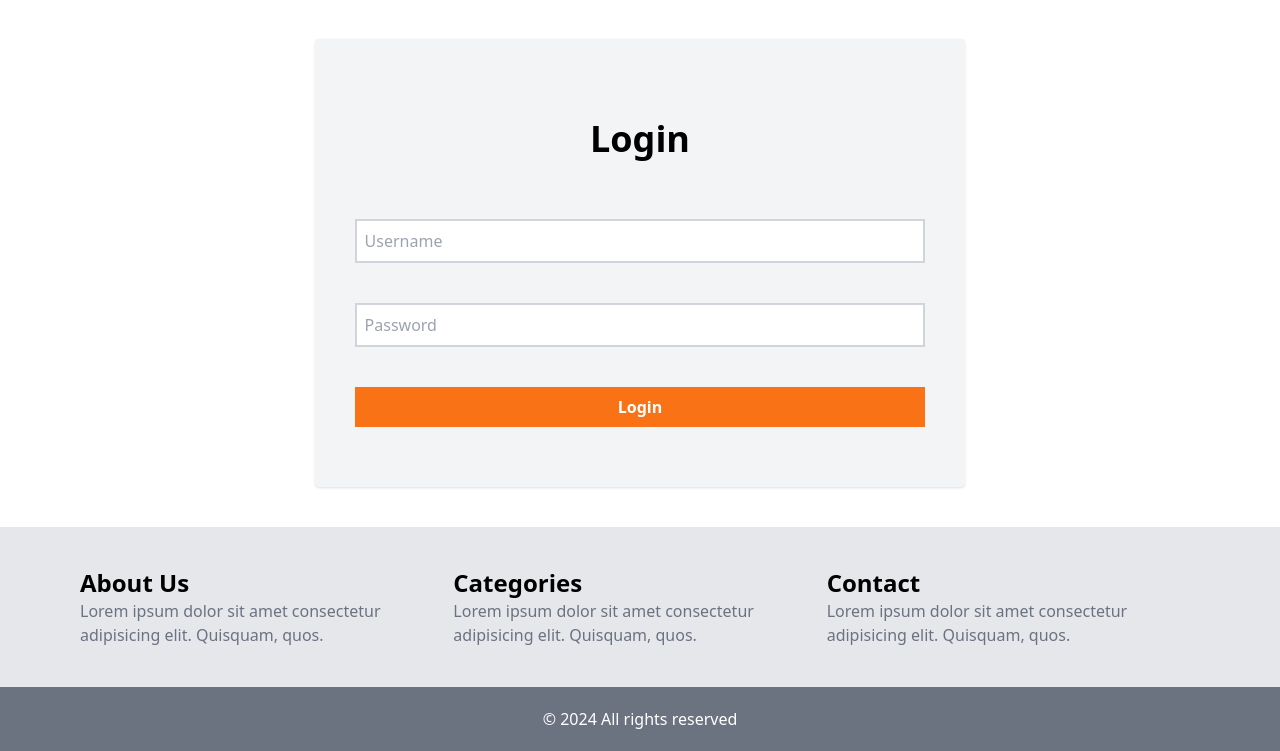
After one commit to sudipparajulee/bca4th2078SMC, a PHP site: page /login.php in a window 1280 px wide. The commit adds this page. Shown: the part 301-1052 px from the top of the page. Run offline with PHP 8.4, Linux system fonts and the light colour scheme; some libraries are stand-ins or nearby versions.

Commit message:
header and footer

```diff
--- /dev/null
+++ b/includes/footer.php
@@ -0,0 +1,25 @@
+
+<footer>
+        <div class="grid grid-cols-3 gap-15 bg-gray-200 mt-10 py-10 px-20">
+            <div>
+                <h1 class="text-2xl font-bold">About Us</h1>
+                <p class="text-gray-500">Lorem ipsum dolor sit amet consectetur adipisicing elit. Quisquam, quos.</p>
+            </div>
+
+            <div>
+                <h1 class="text-2xl font-bold">Categories</h1>
+                <p class="text-gray-500">Lorem ipsum dolor sit amet consectetur adipisicing elit. Quisquam, quos.</p>
+            </div>
+
+            <div>
+                <h1 class="text-2xl font-bold">Contact</h1>
+                <p class="text-gray-500">Lorem ipsum dolor sit amet consectetur adipisicing elit. Quisquam, quos.</p>
+            </div>
+        </div>
+
+        <div class="text-center bg-gray-500 text-white p-5">
+            <p>&copy; 2024 All rights reserved</p>
+        </div>
+    </footer>
+</body>
+</html>
--- /dev/null
+++ b/includes/header.php
@@ -0,0 +1,19 @@
+<!DOCTYPE html>
+<html lang="en">
+<head>
+    <meta charset="UTF-8">
+    <meta name="viewport" content="width=device-width, initial-scale=1.0">
+    <title>Document</title>
+    <script src="https://cdn.tailwindcss.com"></script>
+</head>
+<body>
+
+    <nav class="flex bg-orange-500 px-20 items-center justify-between">
+        <img src="https://icms-image.slatic.net/images/ims-web/e6ac6883-1158-4663-bda4-df5a1aa066e5.png" alt="">
+        <div>
+            <a href="index.php" class="text-lg font-bold text-white px-5">Home</a>
+            <a href="" class="text-lg font-bold text-white px-5">Categories</a>
+            <a href="" class="text-lg font-bold text-white px-5">Contact</a>
+            <a href="login.php" class="text-lg font-bold text-white px-5">Login</a>
+        </div>
+    </nav>
--- /dev/null
+++ b/login.php
@@ -0,0 +1,13 @@
+<?php include 'includes/header.php'; ?>
+
+    <div class="flex justify-center items-center my-10">
+        <form action="" class="bg-gray-100 p-10 rounded shadow">
+            <h1 class="text-center font-bold text-4xl my-10">Login</h1>
+            <input type="text" class="w-full p-2 my-5 border-2 border-gray-300" placeholder="Username">
+            <input type="password" class="w-full p-2 my-5 border-2 border-gray-300" placeholder="Password">
+            <button type="submit" class="w-full p-2 my-5 bg-orange-500 text-white font-bold">Login</button>
+        </form>
+    </div>
+
+
+<?php include 'includes/footer.php'; ?>
```
Also changed, not shown: index.php (+2 -11 lines), admin/dashboard.php (added).
